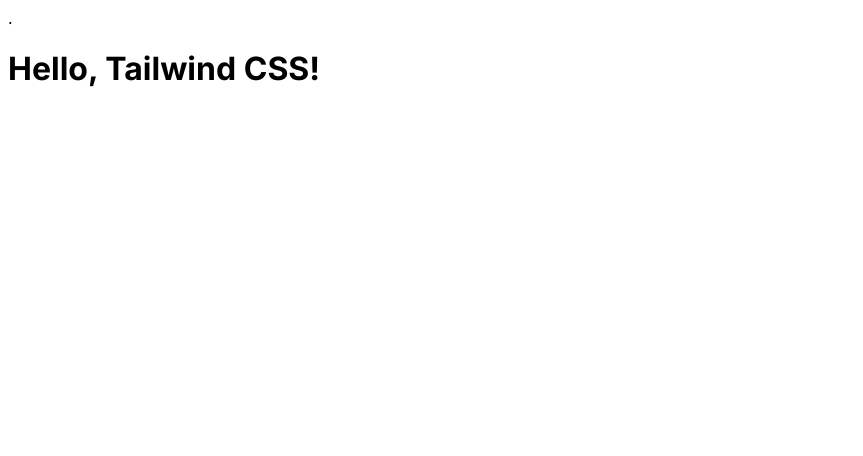
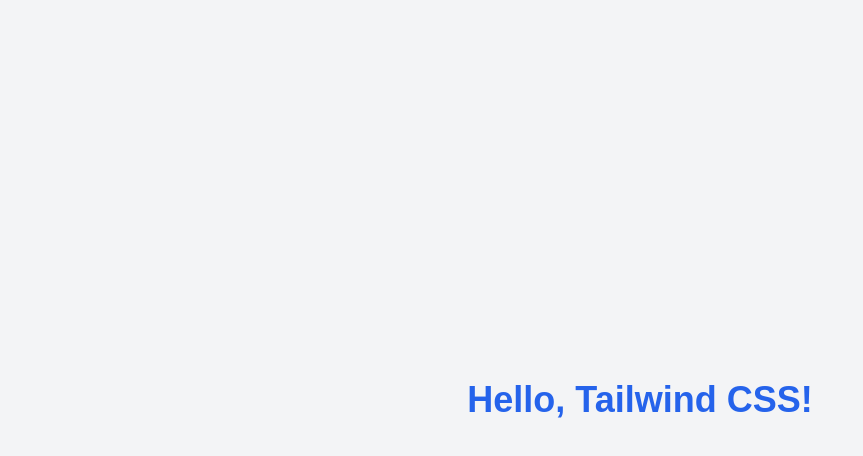
Before and after one commit to Nethelvetic/next-blog2, a Next.js app: page / in a window 1280 px wide. Shown: the top 456 px of the page, without its empty margins (0-863 px from the left). Built offline with nearby package versions, Linux system fonts and the light colour scheme.

Commit message:
correction

```diff
--- a/app/layout.js
+++ b/app/layout.js
@@ -1,16 +1,11 @@
-import { Inter } from 'next/font/google';
-
-const inter = Inter({ subsets: ['latin'] });
-
-export const metadata = {
-  title: 'Mon Blog',
-  description: 'Un blog Next.js',
-};
+import './globals.css'
 
 export default function RootLayout({ children }) {
   return (
-    <html lang="en">.
-      <body className={inter.className}>{children}</body>
+    <html lang="en">
+      <body>
+        <main>{children}</main>
+      </body>
     </html>
   );
 }
--- a/next.config.mjs
+++ b/next.config.mjs
@@ -1,5 +1,3 @@
-export default {
-    output: 'export',
-    trailingSlash: true,
-    assetPrefix: '/next-blog2', // Remplacez <nom-du-repo> par le nom de votre dépôt GitHub
-  };
+const nextConfig = {};
+
+export default nextConfig;
```
